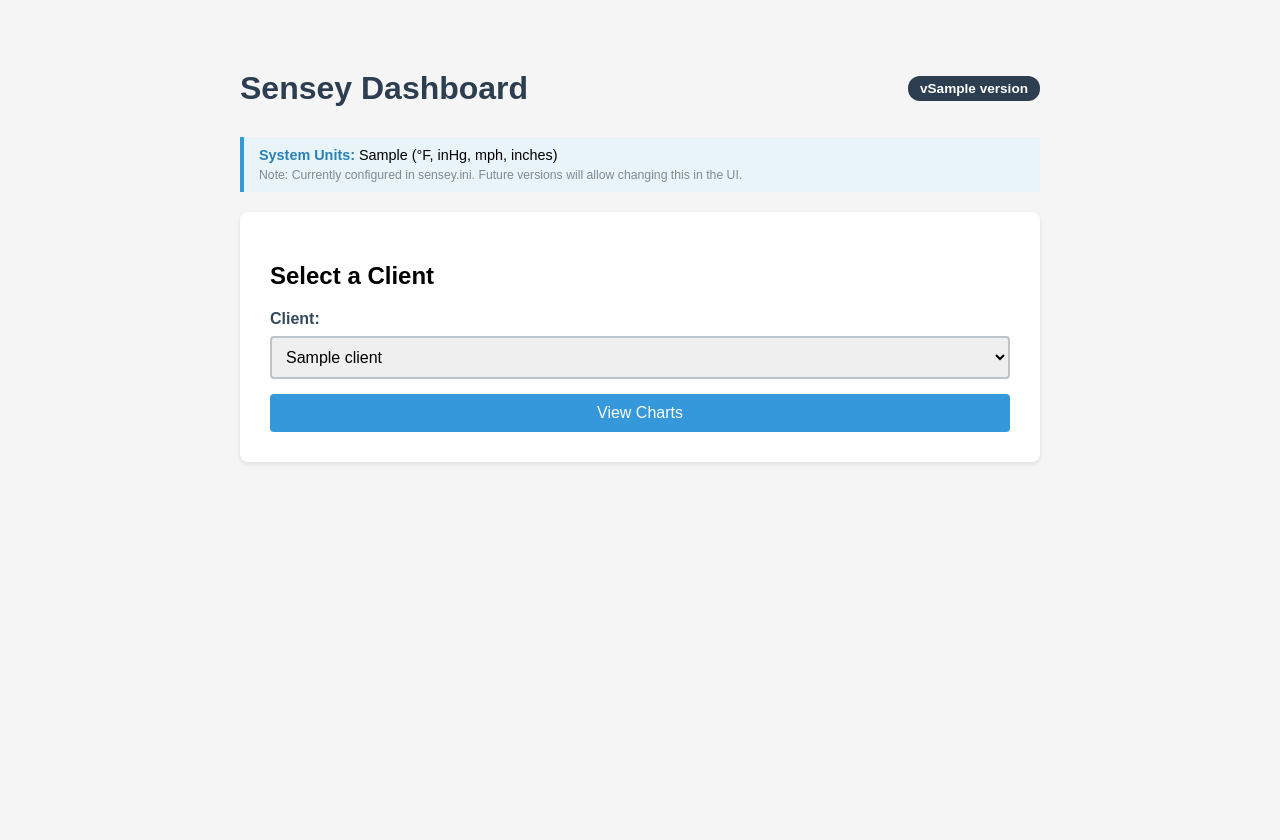
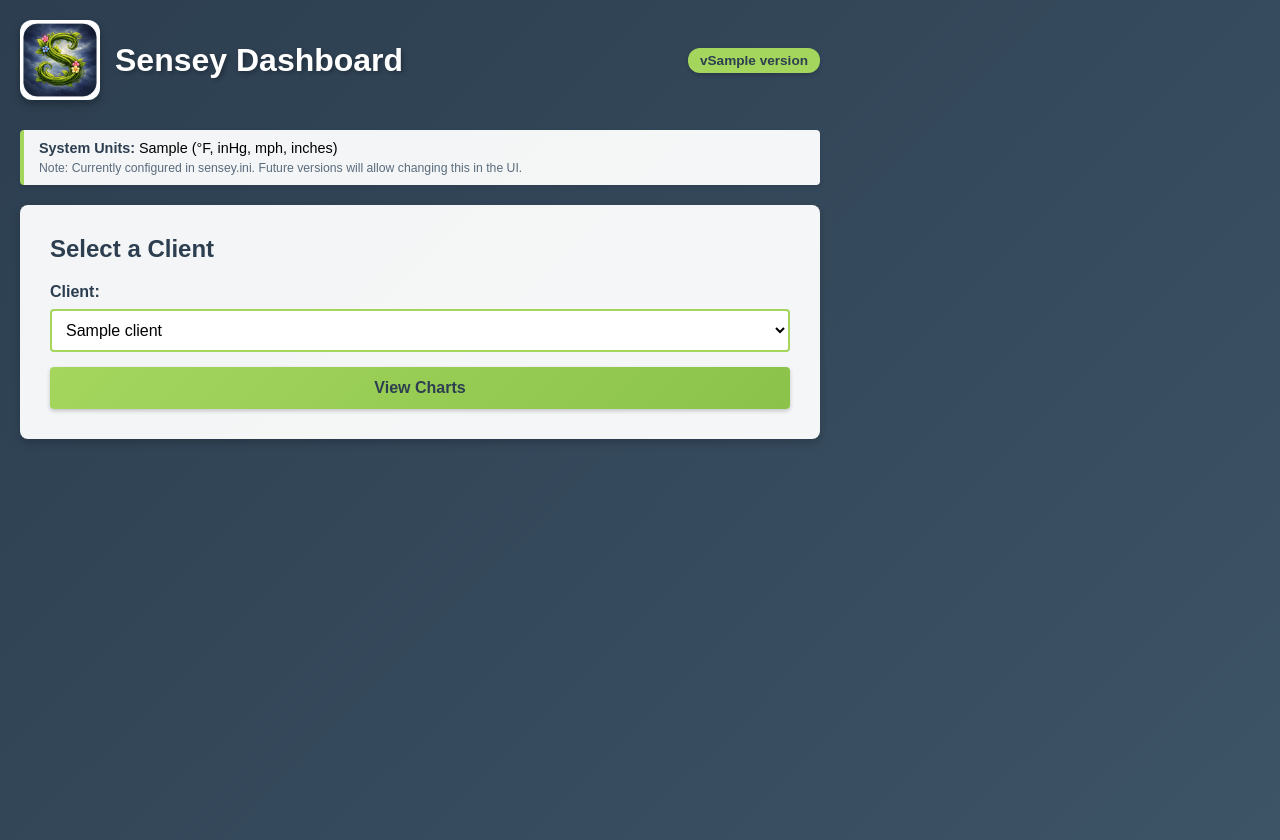
Before and after one commit to pantoniades/sensey, a Flask app: template sensey_server/templates/index.html in a window 1280 px wide. Before the commit the page ends 464 px from the top, so only its background shows below. Run offline with Flask 3, Linux system fonts and the light colour scheme; the template is opened without the code that fills it: most values are stand-ins (such as "Sample title", 1, 10 or a date in 2020); parts of the project's set-up code (start-up, migrations or seed data) failed here and were passed over.

Commit message:
add logo and update dashboard color scheme to match branding

```diff
--- a/sensey_server/templates/index.html
+++ b/sensey_server/templates/index.html
@@ -9,82 +9,120 @@
         body {
             font-family: Arial, sans-serif;
             max-width: 800px;
-            margin: 50px auto;
+            margin: 0;
             padding: 20px;
-            background-color: #f5f5f5;
+            background: linear-gradient(135deg, #2c3e50 0%, #3d5366 100%);
+            min-height: 100vh;
         }
-        .header {
+        .logo-header {
+            display: flex;
+            align-items: center;
+            gap: 15px;
+            margin-bottom: 30px;
+        }
+        .logo {
+            width: 80px;
+            height: 80px;
+            border-radius: 12px;
+            box-shadow: 0 4px 8px rgba(0,0,0,0.3);
+        }
+        .header-text {
+            flex: 1;
             display: flex;
             justify-content: space-between;
             align-items: center;
-            margin-bottom: 30px;
+        }
+        h1 {
+            color: #ffffff;
+            margin: 0;
+            text-shadow: 2px 2px 4px rgba(0,0,0,0.3);
         }
         .version-badge {
-            background-color: #2c3e50;
-            color: white;
+            background-color: #a4d65e;
+            color: #2c3e50;
             padding: 5px 12px;
             border-radius: 12px;
             font-size: 0.85em;
             font-weight: bold;
+            box-shadow: 0 2px 4px rgba(0,0,0,0.2);
         }
         .settings-info {
-            background-color: #e8f4f8;
-            border-left: 4px solid #3498db;
+            background-color: rgba(255, 255, 255, 0.95);
+            border-left: 4px solid #a4d65e;
             padding: 10px 15px;
             margin-bottom: 20px;
             font-size: 0.9em;
+            border-radius: 4px;
+            box-shadow: 0 2px 4px rgba(0,0,0,0.1);
         }
         .settings-info strong {
-            color: #2980b9;
+            color: #2c3e50;
         }
         .settings-note {
-            color: #7f8c8d;
+            color: #5a6c7d;
             font-size: 0.85em;
             margin-top: 5px;
         }
         .client-selector {
-            background-color: white;
+            background-color: rgba(255, 255, 255, 0.95);
             padding: 30px;
             border-radius: 8px;
-            box-shadow: 0 2px 4px rgba(0,0,0,0.1);
+            box-shadow: 0 4px 8px rgba(0,0,0,0.2);
         }
-        h1 {
+        h2 {
             color: #2c3e50;
-            margin: 0;
+            margin-top: 0;
         }
         label {
             display: block;
             margin-bottom: 8px;
             font-weight: bold;
-            color: #34495e;
+            color: #2c3e50;
         }
         select {
             width: 100%;
             padding: 10px;
-            border: 2px solid #bdc3c7;
+            border: 2px solid #a4d65e;
             border-radius: 4px;
             font-size: 1em;
             margin-bottom: 15px;
+            background-color: white;
+        }
+        select:focus {
+            outline: none;
+            border-color: #8bc34a;
+            box-shadow: 0 0 0 3px rgba(164, 214, 94, 0.2);
         }
         button {
-            background-color: #3498db;
-            color: white;
-            padding: 10px 20px;
+            background: linear-gradient(135deg, #a4d65e 0%, #8bc34a 100%);
+            color: #2c3e50;
+            padding: 12px 20px;
             border: none;
             border-radius: 4px;
             font-size: 1em;
+            font-weight: bold;
             cursor: pointer;
             width: 100%;
+            box-shadow: 0 2px 4px rgba(0,0,0,0.2);
+            transition: transform 0.1s ease;
         }
         button:hover {
-            background-color: #2980b9;
+            background: linear-gradient(135deg, #8bc34a 0%, #7cb342 100%);
+            transform: translateY(-1px);
+            box-shadow: 0 3px 6px rgba(0,0,0,0.3);
+        }
+        button:active {
+            transform: translateY(0);
         }
     </style>
 </head>
 <body>
-    <div class="header">
-        <h1>Sensey Dashboard</h1>
-        <span class="version-badge">v{{ version }}</span>
+    <div class="logo-header">
+        <img src="{{ url_for('static', filename='sensey_logo.png') }}" alt="Sensey Logo" class="logo">
+        <div class="header-text">
+            <h1>Sensey Dashboard</h1>
+            <span class="version-badge">v{{ version }}</span>
+        </div>
     </div>
 
     <div class="settings-info">
```
Also changed, not shown: sensey_server/static/sensey_logo.png (added).
